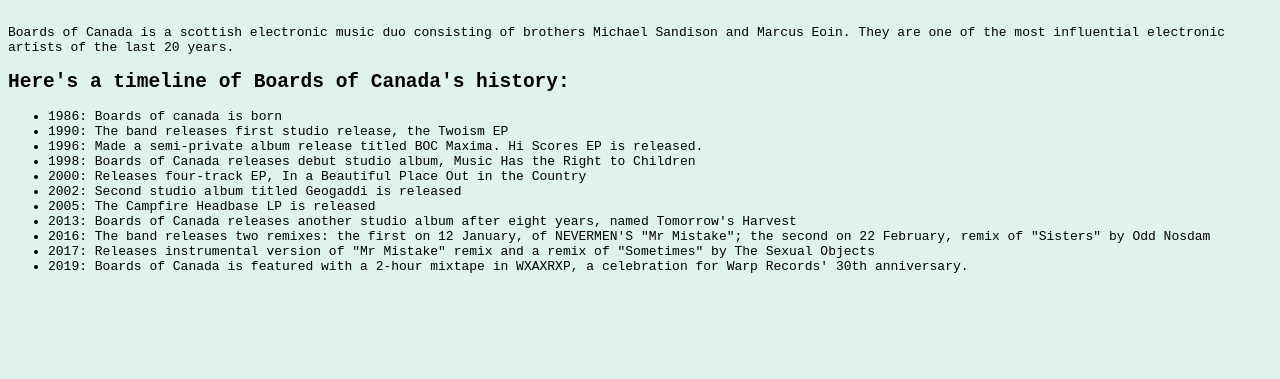
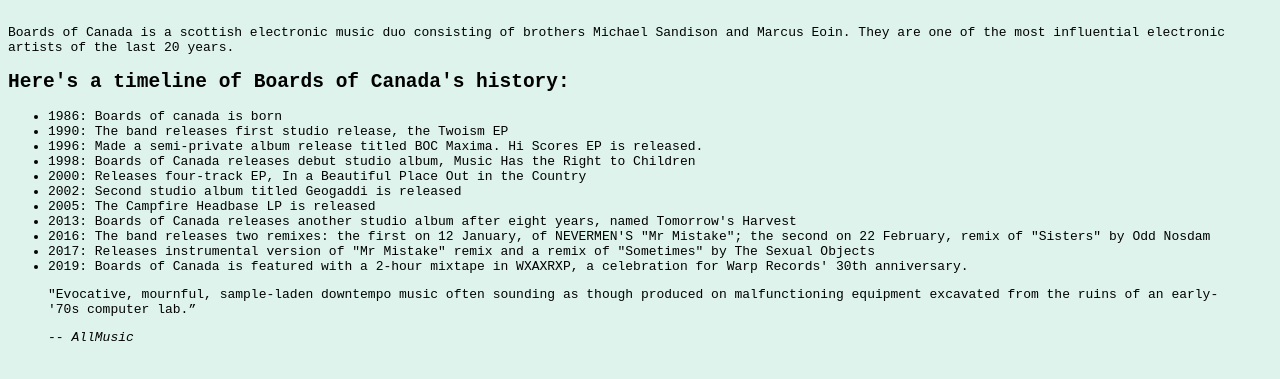
Before and after one commit to ishiiyvn/tribute-page, a plain HTML site: page index.html in a window 1280 px wide. Shown: the part 387-766 px from the top of the page. Drawn offline with Linux system fonts and the light colour scheme.

Commit message:
Add quote

```diff
--- a/index.html
+++ b/index.html
@@ -61,6 +61,10 @@
                             2019: Boards of Canada is featured with a 2-hour mixtape in WXAXRXP, a celebration for Warp Records' 30th anniversary.
                         </li>
                     </ul>
+                    <blockquote>
+                        <p>"Evocative, mournful, sample-laden downtempo music often sounding as though produced on malfunctioning equipment excavated from the ruins of an early-'70s computer lab.”</p>
+                        <cite>-- AllMusic</cite>
+                    </blockquote>
                 </section>
         </body>
     </main>
```
